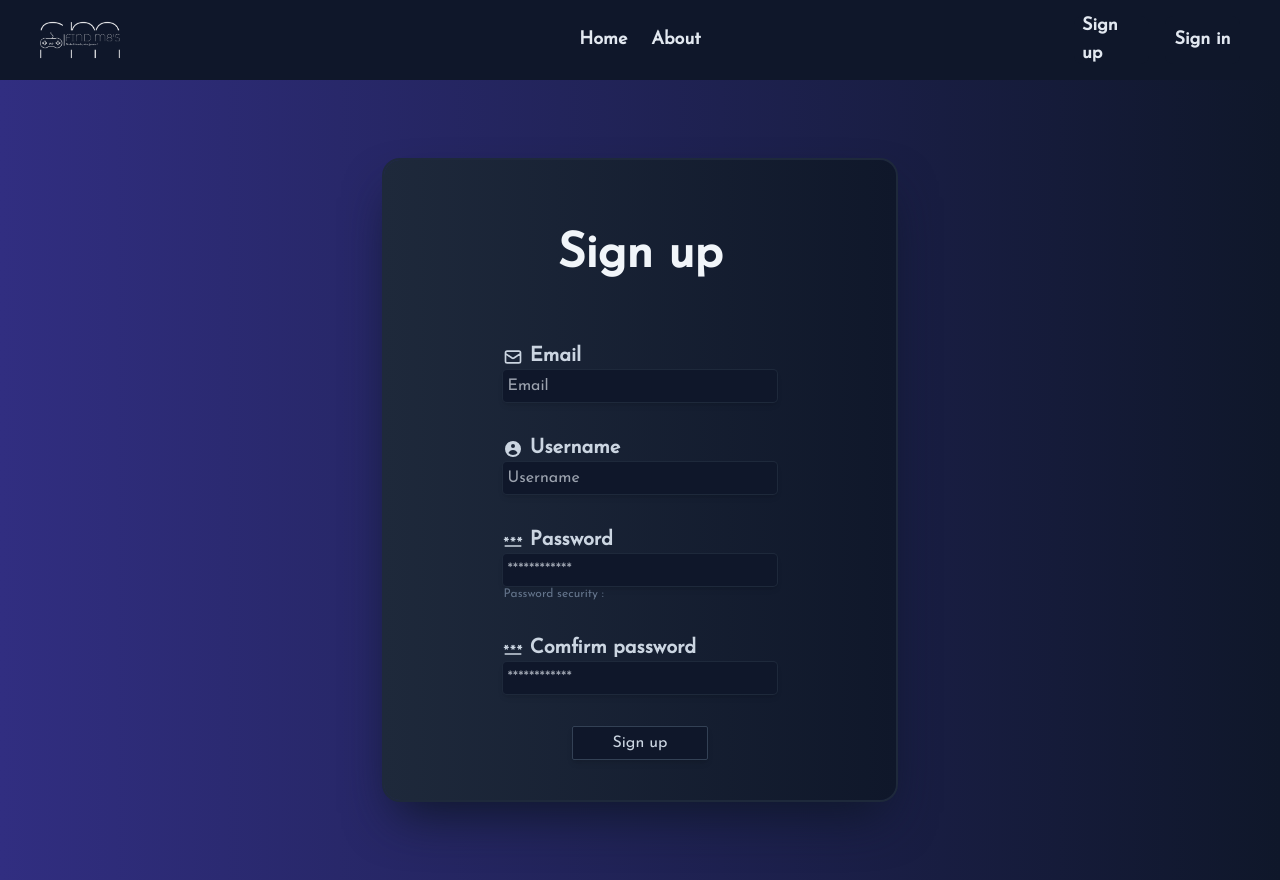
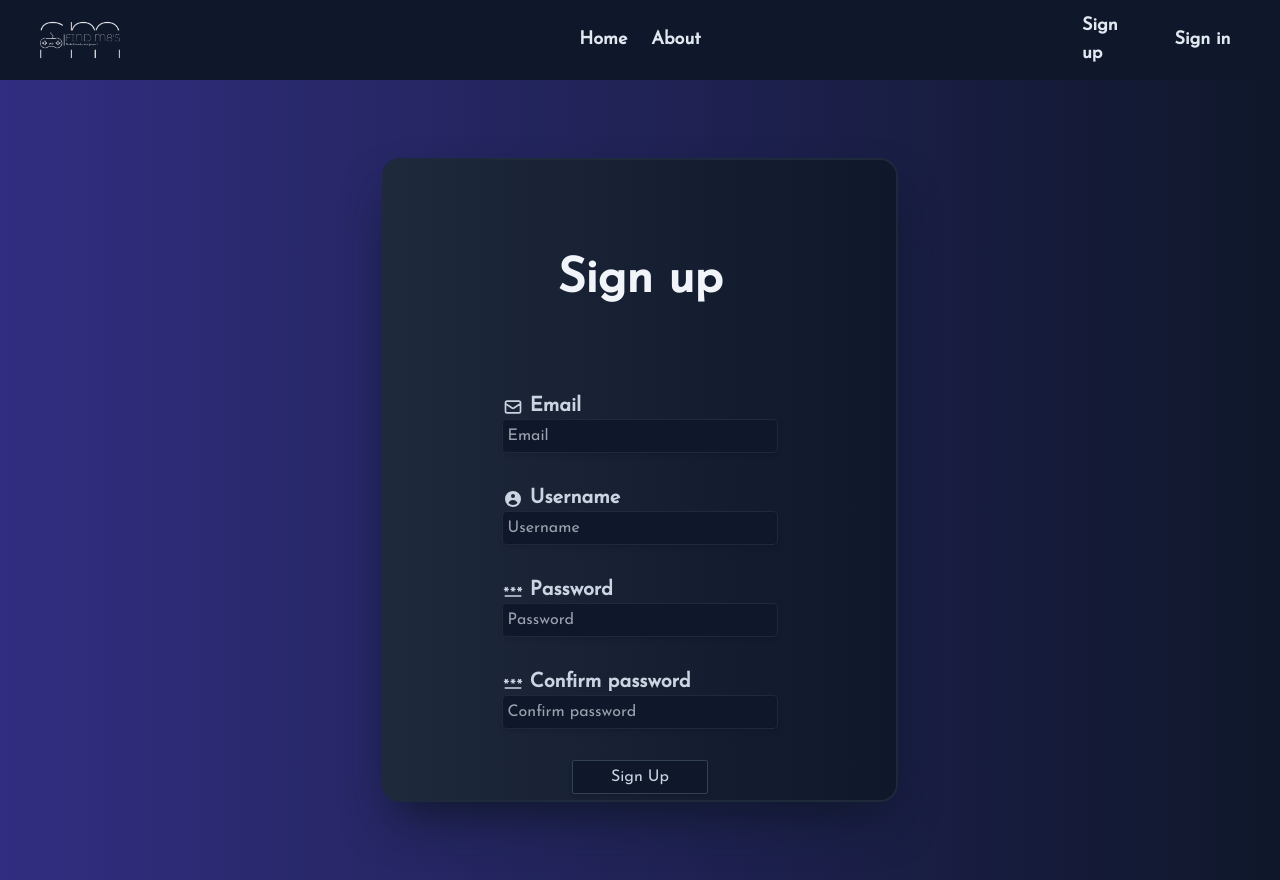
Before and after one commit to bkaygisiz/findm8, a Next.js app: page /signup in a window 1280 px wide. Built offline with nearby package versions, Linux system fonts and the light colour scheme.

Commit message:
creating Input component to split code

```diff
--- /dev/null
+++ b/src/components/input.tsx
@@ -0,0 +1,41 @@
+import { ReactElement } from "react";
+
+export default function Input({ label, type, name, onChange, placeholder, icon, error, pwdSecurity = "", value }: { label?: string, type: string, name?: string, onChange?: any, placeholder?: string, icon?: ReactElement, error?: string, pwdSecurity?: string, value?: string }) {
+    //If input is password, return the paragraph with password security
+    const isPwd = ({ pwdSecurity }: { pwdSecurity: string }) => {
+        if (pwdSecurity !== "")
+            return <p className="text-slate-500 text-xs w-4/5 m-auto">Password security : {pwdSecurity} </p>
+    }
+
+    const renderType = () => {
+        if (type === "submit") {
+            return (
+                <div className='w-4/6 flex flex-col m-auto'>
+                    <input
+                        type={type}
+                        value={value}
+                        className="bg-slate-900 lg:w-2/5 md:w-28 w-3/5 break-words p-1 rounded-sm border-solid border border-slate-700 shadow-md hover:bg-slate-800 duration-300 active:bg-slate-900 active:ring-2 active:ring-green-700 focus:outline-none m-auto"
+                    />
+                </div>
+            )
+        }
+        else {
+            return (
+                <div className='w-4/6 flex flex-col m-auto'>
+                    <label className='block font-bold w-4/5 break-words lg:text-xl md:text-xl text-sm m-auto'>
+                        {icon} {label}
+                    </label>
+                    <input type={type} name={name} onChange={onChange} placeholder={placeholder} className="bg-slate-900 md:w-4/5 w-5/6 p-1 ring-1 ring-slate-800 rounded shadow-md hover:bg-slate-800 duration-300 focus:outline-none m-auto" />
+                    <p className="text-red-500 w-4/5 m-auto">{error}</p>
+                    {isPwd({ pwdSecurity })}
+                </div>
+
+            )
+        }
+    }
+    return (
+        <div>
+            {renderType()}
+        </div>
+    )
+}
--- a/src/components/signUpForm.tsx
+++ b/src/components/signUpForm.tsx
@@ -3,6 +3,7 @@ import 'react-toastify/dist/ReactToastify.css';
 import { MdPassword } from 'react-icons/md';
 import { useState } from 'react';
 import { SignUpFormData } from '@/types/types';
+import Input from '@/components/input';
 import Toastify from '@/components/functionals/toastify';
 import axios from 'axios';
 import bcrypt from 'bcryptjs';
@@ -32,7 +33,7 @@ export default function SignUpForm() {
     // Handle inputs real time change
     const handleChange = (event: React.ChangeEvent<HTMLInputElement>) => {
         console.log("handled change")
-        checkValueAndForm(event);
+        checkInputValue(event);
         setValues({
             ...values,
             [event.target.name]: event.target.value,
@@ -41,9 +42,9 @@ export default function SignUpForm() {
     }
 
     // Submit forms data to the server
-    const signUp = (event: React.ChangeEvent<HTMLInputElement>) => {
+    const register = (event: React.ChangeEvent<HTMLInputElement>) => {
         event.preventDefault();
-        if (!isError && !isSomeValueEmpty()) {
+        if (!isError && !isWrongValues()) {
             const data = axios.post('/api/auth/register', {
                 email: values.email,
                 username: values.username,
@@ -57,8 +58,8 @@ export default function SignUpForm() {
         }
     };
 
-    // Check if some value is empty or passwords are different at the submit
-    const isSomeValueEmpty = () => {
+    // Check if some value is empty or passwords are different right before submitting
+    const isWrongValues = () => {
         if (values.email === '' || values.username === '' || values.password === '' || values.comfirmPassword === '' || values.password !== values.comfirmPassword) {
             setIsError(true);
             return true;
@@ -67,7 +68,7 @@ export default function SignUpForm() {
         }
     };
     // Check if the value of the input is valid in real time
-    const checkValueAndForm = (event: React.ChangeEvent<HTMLInputElement>) => {
+    const checkInputValue = (event: React.ChangeEvent<HTMLInputElement>) => {
         const emailRegex = /^[^\s@]+@[^\s@]+\.[^\s@]+$/;
         const usernameRegex = /^[a-zA-Z0-9_-]{3,}$/;
         const passwordRegex = /^[^\s]{8,}$/;
@@ -130,68 +131,13 @@ export default function SignUpForm() {
 
     return (
         <>
-            <form onSubmit={signUp} className="flex flex-col lg:overflow-hidden md:overflow-scroll overflow-scroll py-10 lg:w-2/5 md:w-4/5 md:h-3/5 lg:h-4/5 h-3/5 w-4/5 animate-fadin shadow-slate-900 shadow-2xl rounded-2xl ring-2 ring-slate-800 bg-gradient-to-r from-slate-800 to-slate-900 lg:space-y-8 md:space-y-10 space-y-6">
-                <h1 className="flex flex-col text-slate-100 md:text-5xl text-xl font-bold break-words m-auto">Sign up</h1>
-                <div className='w-4/6 flex flex-col m-auto'>
-                    <label className='block font-bold w-4/5 break-words lg:text-xl md:text-xl text-sm m-auto'>
-                        <HiOutlineMail className='lg:text-xl md:text-xl text-md inline-block' /> Email
-                    </label>
-                    <input
-                        type="text"
-                        name='email'
-                        onChange={handleChange}
-                        placeholder='Email'
-                        className="bg-slate-900 md:w-4/5 w-5/6 p-1 ring-1 ring-slate-800 rounded shadow-md hover:bg-slate-800 duration-300 focus:outline-none m-auto"
-                    />
-                    <p className="text-red-500 w-4/5 m-auto">{errorEmail}</p>
-                </div>
-                <div className='w-4/6 flex flex-col m-auto'>
-                    <label className='block font-bold w-4/5 break-words lg:text-xl md:text-xl text-sm m-auto'>
-                        <HiUserCircle className='inline-block lg:text-xl md:text-xl text-md' /> Username
-                    </label>
-                    <input
-                        type="text"
-                        name='username'
-                        onChange={handleChange}
-                        placeholder='Username'
-                        className="bg-slate-900 md:w-4/5 w-5/6 p-1 ring-1 ring-slate-800 rounded shadow-md hover:bg-slate-800 duration-300 focus:outline-none m-auto"
-                    />
-                    <p className="text-red-500 w-4/5 m-auto">{errorUsername}</p>
-                </div>
-                <div className='w-4/6 flex flex-col m-auto'>
-                    <label className='block font-bold w-4/5 break-words lg:text-xl md:text-xl text-sm m-auto'>
-                        <MdPassword className='inline-block lg:text-xl md:text-xl text-md' /> Password
-                    </label>
-                    <input
-                        type="password"
-                        name='password'
-                        onChange={handleChange}
-                        placeholder='************'
-                        className="bg-slate-900 md:w-4/5 w-5/6 p-1 ring-1 ring-slate-800 rounded shadow-md hover:bg-slate-800 duration-300 focus:outline-none m-auto"
-                    />
-                    <p className="text-red-500 break-words text-sm w-4/5 m-auto">{errorPassword}</p>
-                    <p className="text-slate-500 text-xs w-4/5 m-auto">Password security : {message}</p>
-                </div>
-                <div className='w-4/6 flex flex-col m-auto'>
-                    <label className='block font-bold w-4/5 break-words lg:text-xl md:text-xl text-sm m-auto'>
-                        <MdPassword className='inline-block lg:text-xl md:text-xl text-md' /> Comfirm password
-                    </label>
-                    <input
-                        type="password"
-                        name='comfirmPassword'
-                        onChange={handleChange}
-                        placeholder='************'
-                        className="bg-slate-900 md:w-4/5 w-5/6 p-1 ring-1 ring-slate-800 rounded shadow-md hover:bg-slate-800 duration-300 focus:outline-none m-auto"
-                    />
-                    <p className="text-red-500 w-4/5 m-auto">{errorcomfirmPassword}</p>
-                </div>
-                <div className='w-4/6 flex flex-col m-auto'>
-                    <input
-                        type="submit"
-                        value='Sign up'
-                        className="bg-slate-900 lg:w-2/5 md:w-28 w-3/5 break-words p-1 rounded-sm border-solid border border-slate-700 shadow-md hover:bg-slate-800 duration-300 active:bg-slate-900 active:ring-2 active:ring-green-700 focus:outline-none m-auto"
-                    />
-                </div>
+            <form onSubmit={register} className="flex flex-col lg:overflow-hidden md:overflow-scroll overflow-scroll py-10 lg:w-2/5 md:w-4/5 md:h-3/5 lg:h-4/5 h-3/5 w-4/5 animate-fadin shadow-slate-900 shadow-2xl rounded-2xl ring-2 ring-slate-800 bg-gradient-to-r from-slate-800 to-slate-900 lg:space-y-8 md:space-y-10 space-y-6">
+                <h1 className="flex flex-col text-slate-100 md:text-5xl text-xl font-bold break-words mx-auto lg:my-14 md:my-10 my-5">Sign up</h1>
+                <Input label="Email" name="email" type="text" onChange={handleChange} placeholder="Email" icon={<HiOutlineMail className='lg:text-xl md:text-xl text-md inline-block' />} error={errorEmail} />
+                <Input label="Username" name="username" type="text" onChange={handleChange} placeholder="Username" icon={<HiUserCircle className='lg:text-xl md:text-xl text-md inline-block' />} error={errorUsername} />
+                <Input label="Password" name="password" type="password" onChange={handleChange} placeholder="Password" icon={<MdPassword className='lg:text-xl md:text-xl text-md inline-block' />} error={errorPassword} pwdSecurity={message} />
+                <Input label="Confirm password" name="comfirmPassword" type="password" onChange={handleChange} placeholder="Confirm password" icon={<MdPassword className='lg:text-xl md:text-xl text-md inline-block' />} error={errorcomfirmPassword} />
+                <Input type="submit" value="Sign Up"/>
             </form>
         </>
     );
--- a/src/pages/api/auth/register.tsx
+++ b/src/pages/api/auth/register.tsx
@@ -3,6 +3,7 @@ import { connectToDatabase } from "../../../../lib/mongodb"
 import * as AuthController from "@/controller/auth.controller";
 
 export default async function handler(req: NextApiRequest, res: NextApiResponse) {
+    console.log("API")
     const db = await connectToDatabase();
     AuthController.registerUser(req, res, db);
 }
```
Also changed, not shown: src/pages/signin.tsx (added).
